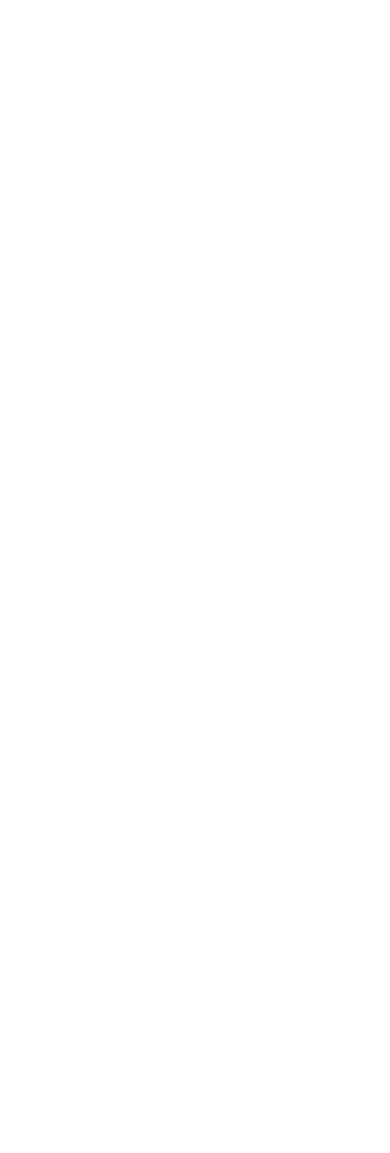
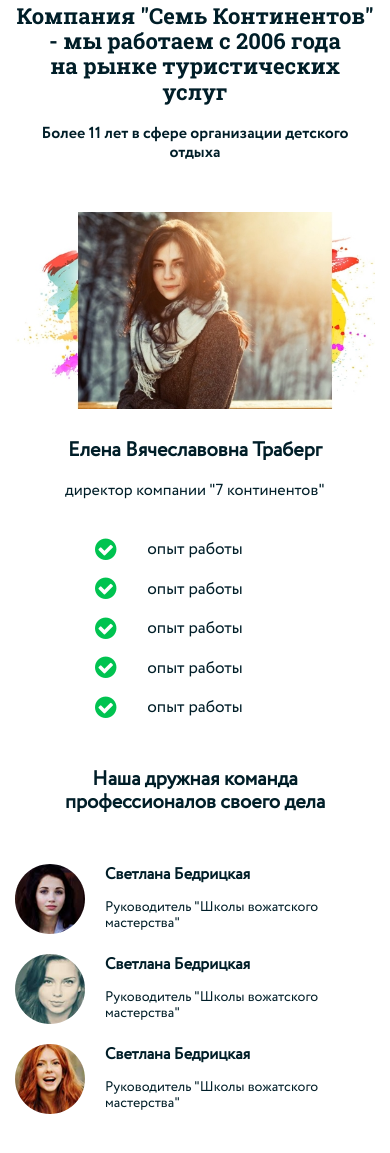
Before and after one commit to Misha-web/Seven-islands, a website: page app/index.html in a window 390 px wide. Shown: the part 8118-9271 px from the top of the page. Before the commit the page ends 8071 px from the top, so only its background shows below. Drawn offline with nearby package versions, Linux system fonts and the light colour scheme; files whose address does not match are found by name.

Commit message:
block employee is made

```diff
--- a/app/index.html
+++ b/app/index.html
@@ -435,6 +435,57 @@
 	</section>
 	<!-- /.about section -->
 
+	<section class="employee section">
+		<div class="container">
+			<div class="section__content">
+				<h3 class="section__content-title">Компания "Семь Континентов" - мы работаем с 2006 года <br /> на рынке туристических услуг</h3>
+				<div class="section__content-subtitle">Более 11 лет в сфере организации детского отдыха</div>
+			</div>
+			<div class="employee__inner">
+				<div class="employee__item">
+					<div class="employee__item-img">
+						<img src="img/employee-item.jpg" alt="Директор компании"/>
+					</div>
+				</div>
+				<div class="employee__item">
+					<div class="employee__item-title">Елена Вячеславовна Траберг</div>
+					<div class="employee__item-subtitle">директор компании "7 континентов"</div>
+					<div class="employee__item-text">опыт работы</div>
+					<div class="employee__item-text">опыт работы</div>
+					<div class="employee__item-text">опыт работы</div>
+					<div class="employee__item-text">опыт работы</div>
+					<div class="employee__item-text">опыт работы</div>
+				</div>
+			</div>
+			<h4 class="employee__title">Наша дружная команда профессионалов своего дела</h4>
+			<div class="employee__wrapper">
+				<div class="employee__about">
+					<img src="img/employee-about-01.png" alt="Светлана Бедрицкая" class="employee__about-img"/>
+					<div class="employee__content">
+						<div class="employee__content-title">Светлана Бедрицкая</div>
+						<div class="employee__content-subtitle">Руководитель "Школы вожатского мастерства"</div>
+					</div>
+				</div>
+				<div class="employee__about">
+					<img src="img/employee-about-02.png" alt="Светлана Бедрицкая" class="employee__about-img"/>
+					<div class="employee__content">
+						<div class="employee__content-title">Светлана Бедрицкая</div>
+						<div class="employee__content-subtitle">Руководитель "Школы вожатского мастерства"</div>
+					</div>
+				</div>
+				<div class="employee__about">
+					<img src="img/employee-about-03.png" alt="Светлана Бедрицкая" class="employee__about-img"/>
+					<div class="employee__content">
+						<div class="employee__content-title">Светлана Бедрицкая</div>
+						<div class="employee__content-subtitle">Руководитель "Школы вожатского мастерства"</div>
+					</div>
+				</div>
+			</div>
+		</div>
+		<!-- /.container -->
+	</section>
+	<!-- /.employee section -->
+
 
 	<script src="https://ajax.googleapis.com/ajax/libs/jquery/3.4.1/jquery.min.js"></script>
 	<script src="js/libs.min.js"></script>
--- a/app/scss/blocks/_employee.scss
+++ b/app/scss/blocks/_employee.scss
@@ -0,0 +1,139 @@
+.employee {
+	&__inner {
+		margin: 70px -15px 0px;
+		display: flex;
+		justify-content: center;
+		flex-wrap: wrap;
+	}
+	&__item {
+		padding: 0px 15px;
+	}
+	&__item-img {
+		max-width: 570px;
+		img {
+			display: block;
+			width: 100%;
+		}
+	}
+	&__item-title {
+		font-size: 22px;
+		font-weight: 700;
+	}
+	&__item-subtitle {
+		margin-top: 30px;
+		margin-bottom: 60px;
+		font-size: 17px;
+		font-weight: 300;
+	}
+	&__item-text {
+		padding-left: 50px;
+		margin-bottom: 25px;
+		position: relative;
+		font-size: 17px;
+		font-weight: 300;
+		&:last-child {
+			margin-bottom: 0;
+		}
+		&:before {
+			position: absolute;
+			top: 50%;
+			left: 0;
+			transform: translateY(-50%);
+			font-family: 'icomoon';
+			content: "\f058";
+			background-color: #fff;
+			color: #00c350;
+			border-radius: 50%;
+			font-size: 25px;
+		}
+	}
+	&__title {
+		margin: 70px 0px;
+		text-align: center;
+		font-size: 22px;
+		font-weight: 700;
+	}
+	&__wrapper {
+		margin-bottom: -20px;
+		display: flex;
+		justify-content: center;
+		flex-wrap: wrap;
+	}
+	&__about {
+		padding-bottom: 20px;
+		flex-basis: 27%;
+		display: flex;
+		align-items: center;
+	}
+	&__about-img {
+		display: block;
+	}
+	&__content {
+		margin-left: 30px;
+	}
+	&__content-title {
+		margin-bottom: 20px;
+		font-weight: 700;
+	}
+	&__content-subtitle {
+		font-size: 14px;
+		font-weight: 300;
+	}
+}
+
+@media(max-width: 1024px) {
+	.employee {
+		&__about {
+			flex-basis: 50%;
+		}
+	}
+}
+
+@media(max-width: 991px) {
+	.employee {
+		&__inner {
+			margin-top: 50px;
+		}
+		&__item {
+			text-align: center;
+			flex-basis: 100%;
+		}
+		&__item-img {
+			margin: 0 auto 30px;
+		}
+		&__item-text {
+			max-width: 200px;
+			margin: 0 auto 20px;
+			padding-left: 0px;
+			&:before {
+				left: 0%;
+			}
+		}
+		&__item-title {
+			font-size: 20px;
+		}
+		&__item-subtitle {
+			margin-top: 20px;
+			margin-bottom: 40px;
+			font-size: 16px;
+		}
+	}
+}
+
+@media(max-width: 768px) {
+	.employee {
+		&__title {
+			margin: 50px 0px;
+			font-size: 20px;
+		}
+		&__about {
+			flex-basis: 100%;
+		}
+		&__content {
+			margin-left: 20px;
+		}
+		&__content-title {
+			margin-bottom: 15px;
+		}
+	}
+}
--- a/app/scss/style.scss
+++ b/app/scss/style.scss
@@ -11,6 +11,7 @@
 @import "blocks/_slider.scss";
 @import "blocks/_certificate.scss";
 @import "blocks/_about.scss";
+@import "blocks/_employee.scss";
 
 body {
     font-family: 'Circe Regular', sans-serif;
```
Also changed, not shown: app/css/style.css, app/img/employee-about-01.png (added), app/img/employee-about-02.png (added), app/img/employee-about-03.png (added), app/img/employee-item.jpg (added).
